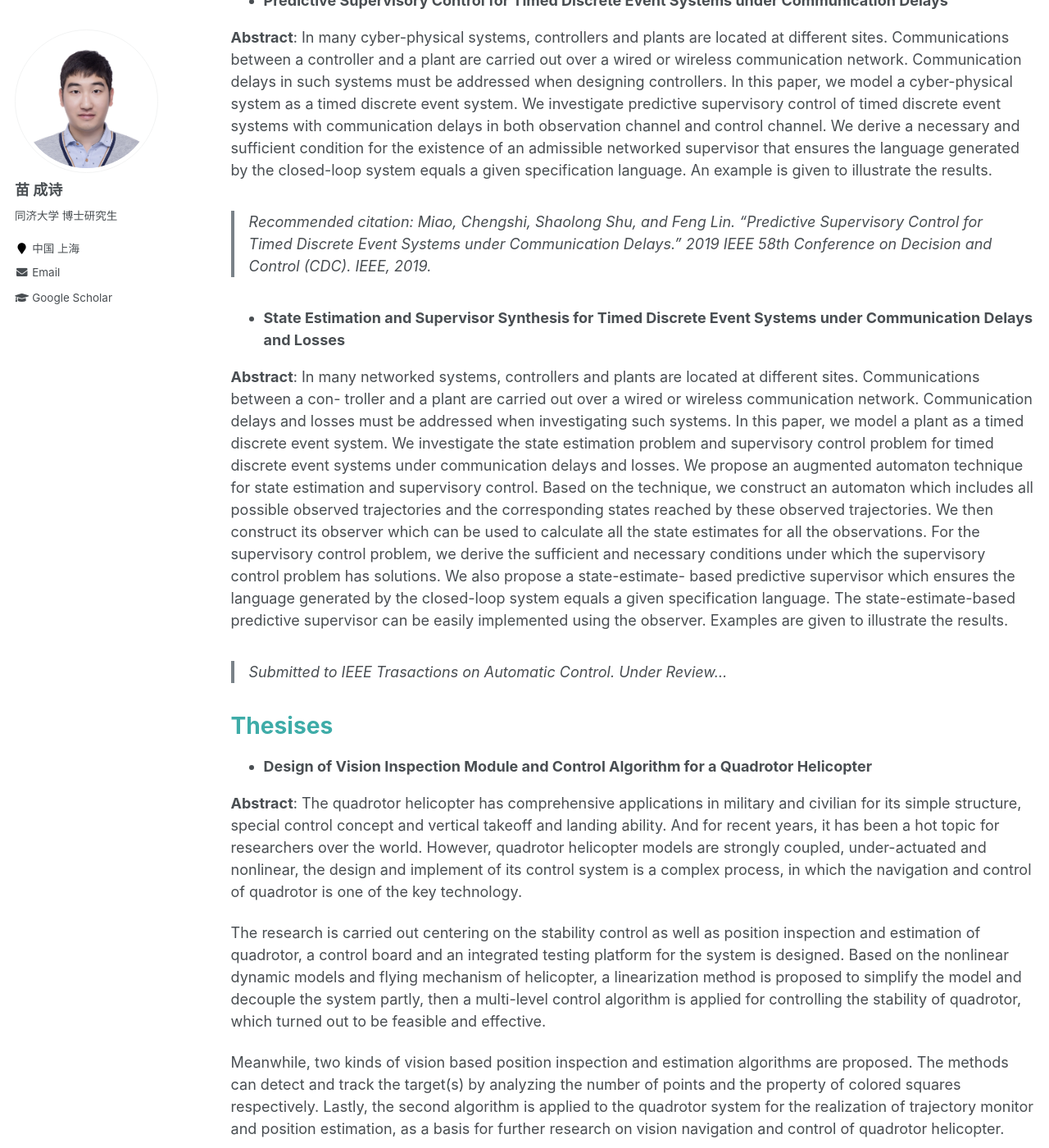
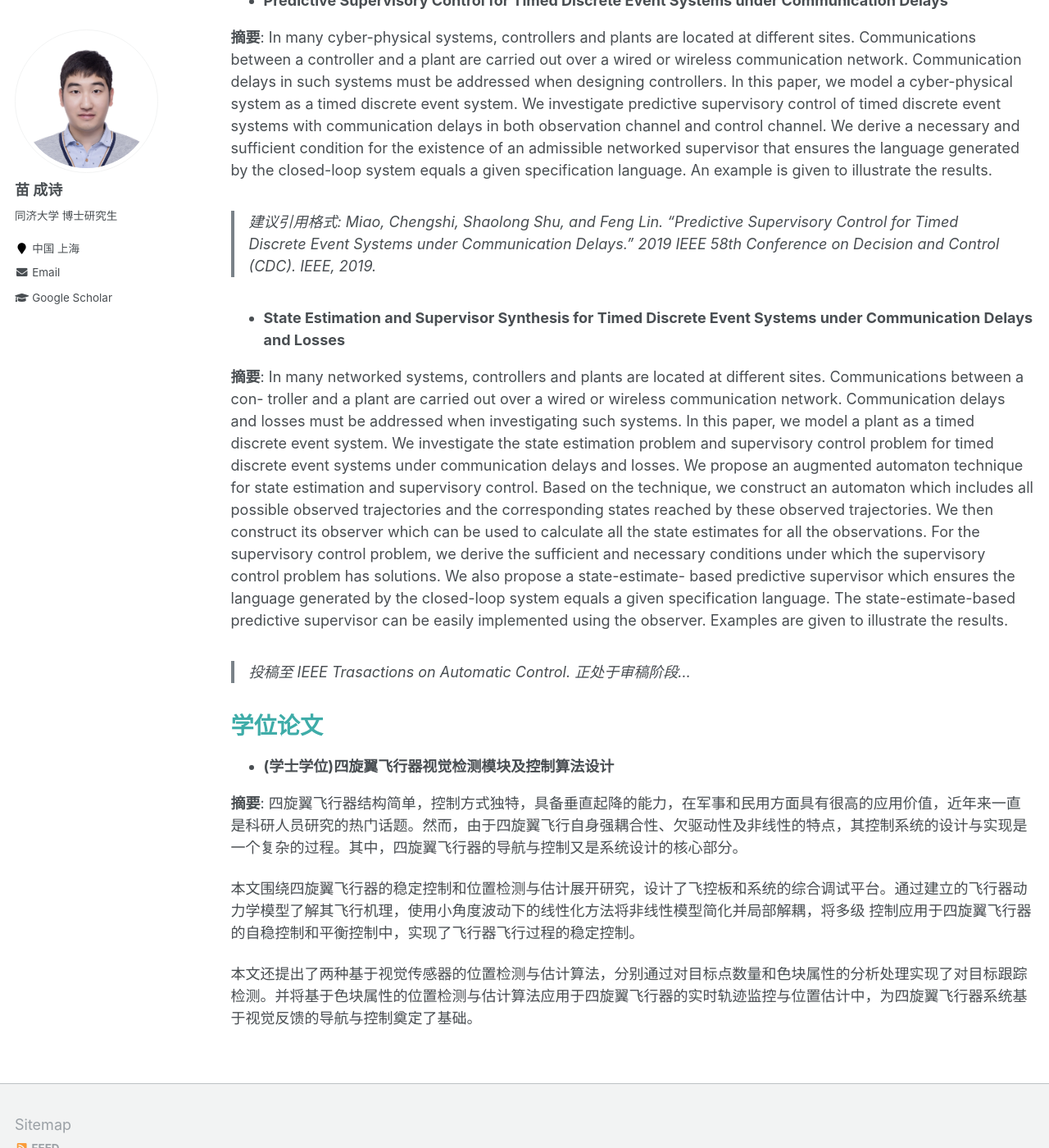
Before and after one commit to miaochengshi/cn, a Jekyll site: the page built from _pages/publications.md, in a window 1280 px wide and 1400 px high, scrolled down 557 px. Shown: the whole window at 82% size. Built offline with Jekyll 4.4.1, drawn with Linux system fonts in a browser that asks for light colours; some of the changed text lies outside the part shown.

Commit message:
Update publications.md

```diff
--- a/_pages/publications.md
+++ b/_pages/publications.md
@@ -5,33 +5,33 @@ permalink: /publications/
 author_profile: true
 ---
 
-# Papers
+# 学术论文
 
 - **State Estimation for Timed Discrete Event Systems with Communication Delays**
 
-**Abstract**: In this paper, we investigate the state estimation problem for timed discrete event systems with communication delays. The problem is how to estimate the current state under the uncertainties caused by partial observations and random observation delays. We construct an augmented automaton after analyzing the influence mechanism of random observation delays existed between the supervisor and the timed discrete event system. The augmented automaton includes all the possible observation trajectories and the corresponding state reached with any observation trajectory. For the augmented automaton, we construct a delayed observer and then propose a state estimation algorithm to obtain the correct state estimate for any observation trajectory.
+**摘要**: In this paper, we investigate the state estimation problem for timed discrete event systems with communication delays. The problem is how to estimate the current state under the uncertainties caused by partial observations and random observation delays. We construct an augmented automaton after analyzing the influence mechanism of random observation delays existed between the supervisor and the timed discrete event system. The augmented automaton includes all the possible observation trajectories and the corresponding state reached with any observation trajectory. For the augmented automaton, we construct a delayed observer and then propose a state estimation algorithm to obtain the correct state estimate for any observation trajectory.
 
-> Recommended citation: Miao, Chengshi, Shaolong Shu, and Feng Lin. "State estimation for timed discrete event systems with communication delays." 2017 Chinese Automation Congress (CAC). IEEE, 2017.
+> 建议引用格式: Miao, Chengshi, Shaolong Shu, and Feng Lin. "State estimation for timed discrete event systems with communication delays." 2017 Chinese Automation Congress (CAC). IEEE, 2017.
 
 
 - **Predictive Supervisory Control for Timed Discrete Event Systems under Communication Delays**
 
-**Abstract**: In many cyber-physical systems, controllers and plants are located at different sites. Communications between a controller and a plant are carried out over a wired or wireless communication network. Communication delays in such systems must be addressed when designing controllers. In this paper, we model a cyber-physical system as a timed discrete event system. We investigate predictive supervisory control of timed discrete event systems with communication delays in both observation channel and control channel. We derive a necessary and sufficient condition for the existence of an admissible networked supervisor that ensures the language generated by the closed-loop system equals a given specification language. An example is given to illustrate the results.
+**摘要**: In many cyber-physical systems, controllers and plants are located at different sites. Communications between a controller and a plant are carried out over a wired or wireless communication network. Communication delays in such systems must be addressed when designing controllers. In this paper, we model a cyber-physical system as a timed discrete event system. We investigate predictive supervisory control of timed discrete event systems with communication delays in both observation channel and control channel. We derive a necessary and sufficient condition for the existence of an admissible networked supervisor that ensures the language generated by the closed-loop system equals a given specification language. An example is given to illustrate the results.
 
-> Recommended citation: Miao, Chengshi, Shaolong Shu, and Feng Lin. "Predictive Supervisory Control for Timed Discrete Event Systems under Communication Delays." 2019 IEEE 58th Conference on Decision and Control (CDC). IEEE, 2019.
+> 建议引用格式: Miao, Chengshi, Shaolong Shu, and Feng Lin. "Predictive Supervisory Control for Timed Discrete Event Systems under Communication Delays." 2019 IEEE 58th Conference on Decision and Control (CDC). IEEE, 2019.
 
 - **State Estimation and Supervisor Synthesis for Timed Discrete Event Systems under Communication Delays and Losses**
 
-**Abstract**: In many networked systems, controllers and plants are located at different sites. Communications between a con- troller and a plant are carried out over a wired or wireless communication network. Communication delays and losses must be addressed when investigating such systems. In this paper, we model a plant as a timed discrete event system. We investigate the state estimation problem and supervisory control problem for timed discrete event systems under communication delays and losses. We propose an augmented automaton technique for state estimation and supervisory control. Based on the technique, we construct an automaton which includes all possible observed trajectories and the corresponding states reached by these observed trajectories. We then construct its observer which can be used to calculate all the state estimates for all the observations. For the supervisory control problem, we derive the sufficient and necessary conditions under which the supervisory control problem has solutions. We also propose a state-estimate- based predictive supervisor which ensures the language generated by the closed-loop system equals a given specification language. The state-estimate-based predictive supervisor can be easily implemented using the observer. Examples are given to illustrate the results.
+**摘要**: In many networked systems, controllers and plants are located at different sites. Communications between a con- troller and a plant are carried out over a wired or wireless communication network. Communication delays and losses must be addressed when investigating such systems. In this paper, we model a plant as a timed discrete event system. We investigate the state estimation problem and supervisory control problem for timed discrete event systems under communication delays and losses. We propose an augmented automaton technique for state estimation and supervisory control. Based on the technique, we construct an automaton which includes all possible observed trajectories and the corresponding states reached by these observed trajectories. We then construct its observer which can be used to calculate all the state estimates for all the observations. For the supervisory control problem, we derive the sufficient and necessary conditions under which the supervisory control problem has solutions. We also propose a state-estimate- based predictive supervisor which ensures the language generated by the closed-loop system equals a given specification language. The state-estimate-based predictive supervisor can be easily implemented using the observer. Examples are given to illustrate the results.
 
-> Submitted to IEEE Trasactions on Automatic Control. Under Review...
+> 投稿至 IEEE Trasactions on Automatic Control. 正处于审稿阶段...
 
-# Thesises
+# 学位论文
 
-- **Design of Vision Inspection Module and Control Algorithm for a Quadrotor Helicopter**
+- **(学士学位)四旋翼飞行器视觉检测模块及控制算法设计**
 
-**Abstract**: The quadrotor helicopter has comprehensive applications in military and civilian for its simple structure, special control concept and vertical takeoff and landing ability. And for recent years, it has been a hot topic for researchers over the world. However, quadrotor helicopter models are strongly coupled, under-actuated and nonlinear, the design and implement of its control system is a complex process, in which the navigation and control of quadrotor is one of the key technology.
+**摘要**: 四旋翼飞行器结构简单，控制方式独特，具备垂直起降的能力，在军事和民用方面具有很高的应用价值，近年来一直是科研人员研究的热门话题。然而，由于四旋翼飞行自身强耦合性、欠驱动性及非线性的特点，其控制系统的设计与实现是一个复杂的过程。其中，四旋翼飞行器的导航与控制又是系统设计的核心部分。
 
-The research is carried out centering on the stability control as well as position inspection and estimation of quadrotor, a control board and an integrated testing platform for the system is designed. Based on the nonlinear dynamic models and flying mechanism of helicopter, a linearization method is proposed to simplify the model and decouple the system partly, then a multi-level   control algorithm is applied for controlling the stability of quadrotor, which turned out to be feasible and effective.
+本文围绕四旋翼飞行器的稳定控制和位置检测与估计展开研究，设计了飞控板和系统的综合调试平台。通过建立的飞行器动力学模型了解其飞行机理，使用小角度波动下的线性化方法将非线性模型简化并局部解耦，将多级 控制应用于四旋翼飞行器的自稳控制和平衡控制中，实现了飞行器飞行过程的稳定控制。
 
-Meanwhile, two kinds of vision based position inspection and estimation algorithms are proposed. The methods can detect and track the target(s) by analyzing the number of points and the property of colored squares respectively. Lastly, the second algorithm is applied to the quadrotor system for the realization of trajectory monitor and position estimation, as a basis for further research on vision navigation and control of quadrotor helicopter.
+本文还提出了两种基于视觉传感器的位置检测与估计算法，分别通过对目标点数量和色块属性的分析处理实现了对目标跟踪检测。并将基于色块属性的位置检测与估计算法应用于四旋翼飞行器的实时轨迹监控与位置估计中，为四旋翼飞行器系统基于视觉反馈的导航与控制奠定了基础。
```
